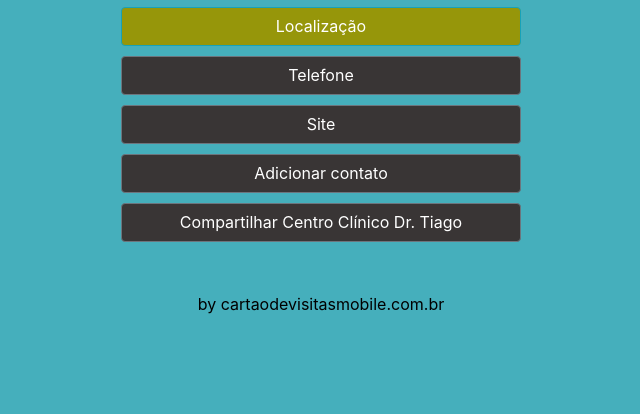
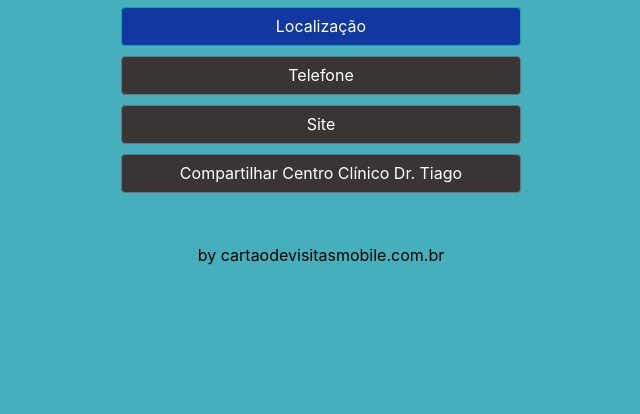
Before and after one commit to startdes/centroclinicodrthiago, a plain HTML site: page index.html in a window 1280 px wide. Shown: the part 386-800 px from the top of the page, without its empty margins (319-959 px from the left). Drawn offline with nearby package versions, Linux system fonts and the light colour scheme.

Commit message:
Add files via upload

```diff
--- a/css/stilo.css
+++ b/css/stilo.css
@@ -47,5 +47,5 @@ body {
 }
 
 .novacor {
-    background-color: rgb(150, 150, 10);
+    background-color: rgb(17, 55, 160);
 }
```
Also changed, not shown: index.html (+2 -2 lines).
